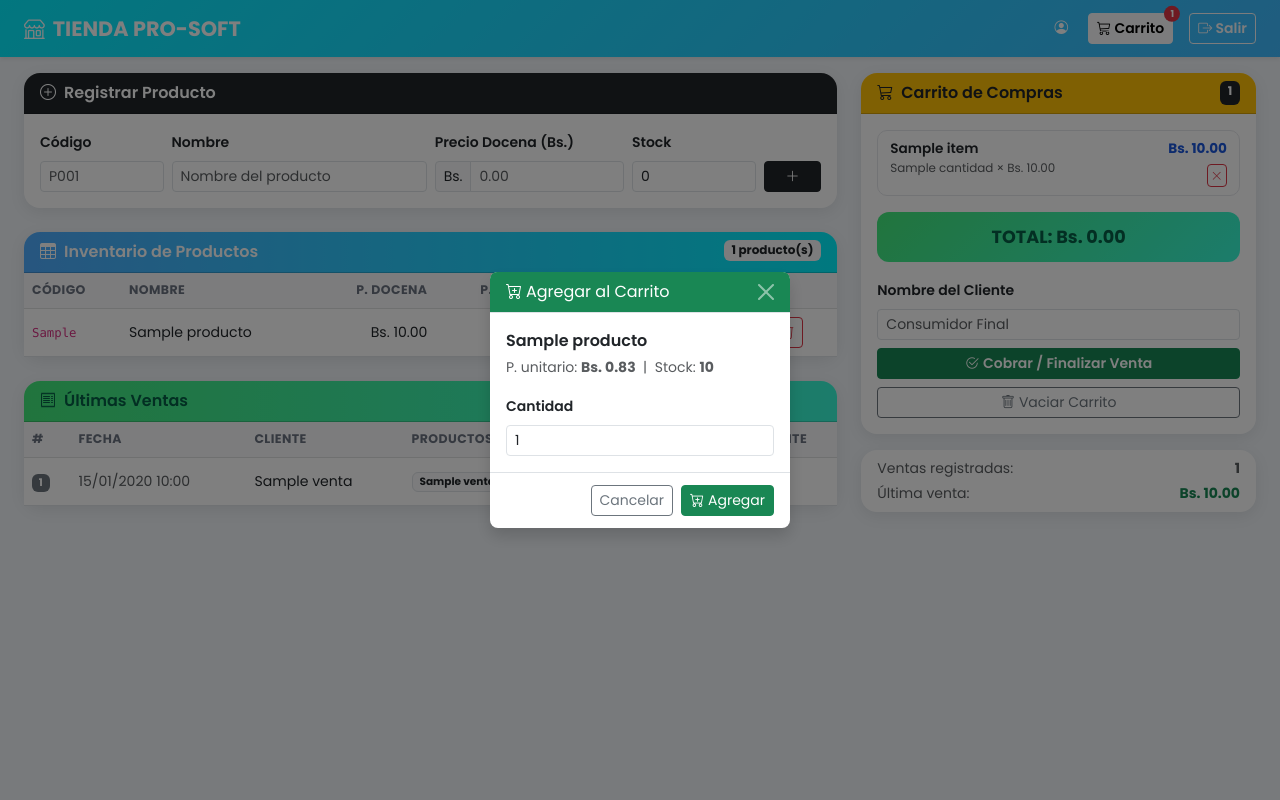
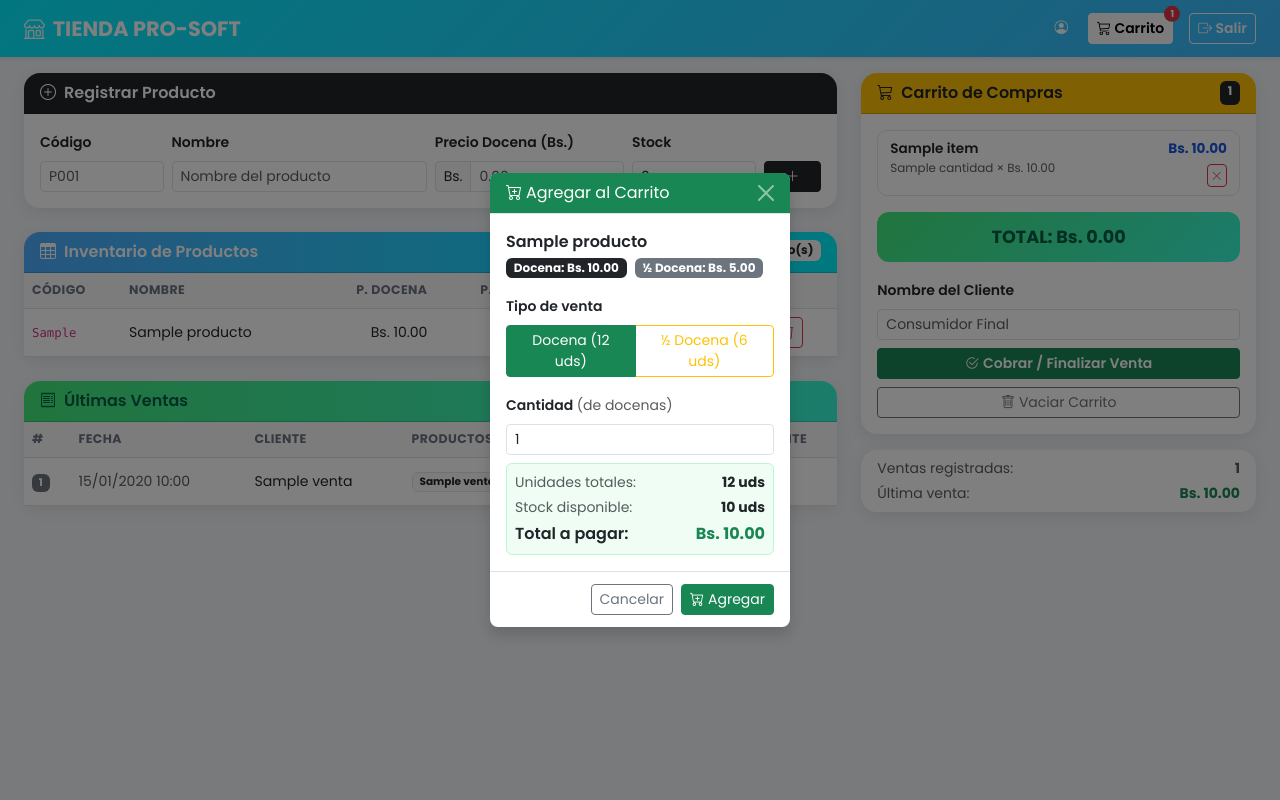
Before and after one commit to Ameri2004/inventario-tienda, a Flask app: template templates/index.html in a window 1280 px wide, after a click on "Añadir". Run offline with Flask 3, Linux system fonts and the light colour scheme; tables that the repository leaves empty hold one stand-in row (values such as "Sample post"); the template is opened without the code that fills it: values that come from a table or form of the project are taken from there, most other values are stand-ins (such as "Sample title", 1, 10 or a date in 2020).

Commit message:
cambio para docena y media docena

```diff
--- a/templates/index.html
+++ b/templates/index.html
@@ -402,20 +402,81 @@
             </div>
             <form action="/agregar_al_carrito" method="POST">
                 <input type="hidden" name="producto_id" value="{{ p.id }}">
+                <!-- cantidad final en unidades, la calcula el JS -->
+                <input type="hidden" name="cantidad" id="cantFinal_{{ p.id }}" value="12">
                 <div class="modal-body">
                     <p class="fw-semibold mb-1">{{ p.nombre }}</p>
-                    <p class="text-muted small mb-3">
-                        P. unitario: <strong>Bs. {{ "%.2f"|format(p.precio_unitario) }}</strong>
-                        &nbsp;|&nbsp; Stock: <strong>{{ p.stock_unidades }}</strong>
-                    </p>
-                    <label class="form-label small fw-semibold">Cantidad</label>
-                    <input type="number" name="cantidad" class="form-control form-control-sm"
-                           value="1" min="1" max="{{ p.stock_unidades }}" required>
+
+                    <!-- Precios de referencia -->
+                    <div class="d-flex gap-2 mb-3">
+                        <span class="badge bg-dark">
+                            Docena: Bs. {{ "%.2f"|format(p.precio_docena|float) }}
+                        </span>
+                        <span class="badge bg-secondary">
+                            ½ Docena: Bs. {{ "%.2f"|format((p.precio_docena|float) / 2) }}
+                        </span>
+                    </div>
+
+                    <!-- Selector docena / media docena -->
+                    <label class="form-label small fw-semibold">Tipo de venta</label>
+                    <div class="btn-group w-100 mb-3" role="group" id="tipoVenta_{{ p.id }}">
+                        <input type="radio" class="btn-check" name="tipoVenta_{{ p.id }}"
+                               id="docena_{{ p.id }}" value="12" checked
+                               onchange="actualizarModal({{ p.id }}, {{ p.precio_docena|float }}, {{ p.stock_unidades }})">
+                        <label class="btn btn-outline-success btn-sm" for="docena_{{ p.id }}">
+                            Docena (12 uds)
+                        </label>
+
+                        <input type="radio" class="btn-check" name="tipoVenta_{{ p.id }}"
+                               id="media_{{ p.id }}" value="6"
+                               onchange="actualizarModal({{ p.id }}, {{ p.precio_docena|float }}, {{ p.stock_unidades }})">
+                        <label class="btn btn-outline-warning btn-sm" for="media_{{ p.id }}">
+                            ½ Docena (6 uds)
+                        </label>
+                    </div>
+
+                    <!-- Cantidad de docenas/medias docenas -->
+                    <label class="form-label small fw-semibold">
+                        Cantidad
+                        <span class="text-muted fw-normal" id="labelCant_{{ p.id }}">(de docenas)</span>
+                    </label>
+                    <input type="number"
+                           id="numLotes_{{ p.id }}"
+                           class="form-control form-control-sm mb-2"
+                           value="1" min="1"
+                           oninput="actualizarModal({{ p.id }}, {{ p.precio_docena|float }}, {{ p.stock_unidades }})"
+                           required>
+
+                    <!-- Resumen calculado -->
+                    <div class="rounded p-2 mt-1" style="background:#f0fdf4; border:1px solid #bbf7d0;">
+                        <div class="d-flex justify-content-between small">
+                            <span class="text-muted">Unidades totales:</span>
+                            <strong id="resUds_{{ p.id }}">12 uds</strong>
+                        </div>
+                        <div class="d-flex justify-content-between small mt-1">
+                            <span class="text-muted">Stock disponible:</span>
+                            <strong>{{ p.stock_unidades }} uds</strong>
+                        </div>
+                        <div class="d-flex justify-content-between mt-1">
+                            <span class="fw-semibold">Total a pagar:</span>
+                            <strong class="text-success" id="resTotal_{{ p.id }}">
+                                Bs. {{ "%.2f"|format(p.precio_docena|float) }}
+                            </strong>
+                        </div>
+                    </div>
+
+                    <!-- Aviso de stock insuficiente -->
+                    <div id="avisoStock_{{ p.id }}"
+                         class="alert alert-danger py-1 px-2 mt-2 small d-none">
+                        <i class="bi bi-exclamation-triangle-fill me-1"></i>
+                        Stock insuficiente.
+                    </div>
                 </div>
                 <div class="modal-footer py-2">
                     <button type="button" class="btn btn-outline-secondary btn-sm"
                             data-bs-dismiss="modal">Cancelar</button>
-                    <button type="submit" class="btn btn-success btn-sm">
+                    <button type="submit" class="btn btn-success btn-sm"
+                            id="btnAgregar_{{ p.id }}">
                         <i class="bi bi-cart-plus me-1"></i>Agregar
                     </button>
                 </div>
@@ -429,10 +490,62 @@
 
 <script src="https://cdn.jsdelivr.net/npm/bootstrap@5.3.0/dist/js/bootstrap.bundle.min.js"></script>
 <script>
+    // ── Lógica del modal: docena / media docena ──────────────────────────
+    function actualizarModal(pid, precioDocena, stockMax) {
+        // Cuántas unidades por lote (12 = docena, 6 = media)
+        const loteRadio = document.querySelector(`input[name="tipoVenta_${pid}"]:checked`);
+        const udsPorLote = parseInt(loteRadio ? loteRadio.value : 12);
+
+        const numLotesInput = document.getElementById(`numLotes_${pid}`);
+        const numLotes = parseInt(numLotesInput.value) || 1;
+
+        const totalUds   = udsPorLote * numLotes;
+        const precioLote = udsPorLote === 12 ? precioDocena : precioDocena / 2;
+        const totalPago  = precioLote * numLotes;
+
+        // Actualizar etiqueta de tipo
+        const label = document.getElementById(`labelCant_${pid}`);
+        label.textContent = udsPorLote === 12 ? '(de docenas)' : '(de medias docenas)';
+
+        // Actualizar resumen
+        document.getElementById(`resUds_${pid}`).textContent   = totalUds + ' uds';
+        document.getElementById(`resTotal_${pid}`).textContent = 'Bs. ' + totalPago.toFixed(2);
+
+        // Validar stock
+        const aviso  = document.getElementById(`avisoStock_${pid}`);
+        const btnAg  = document.getElementById(`btnAgregar_${pid}`);
+        if (totalUds > stockMax) {
+            aviso.classList.remove('d-none');
+            btnAg.disabled = true;
+        } else {
+            aviso.classList.add('d-none');
+            btnAg.disabled = false;
+        }
+
+        // Escribir unidades finales en el campo hidden que recibe Flask
+        document.getElementById(`cantFinal_${pid}`).value = totalUds;
+    }
+
+    // Inicializar cada modal cuando se abre (para que los valores sean frescos)
+    document.addEventListener('show.bs.modal', function(e) {
+        const pid = e.target.id.replace('modal', '');
+        if (!pid) return;
+        const precioEl = e.target.querySelector('[data-precio]');
+        // Re-ejecutar cálculo al abrir
+        const precioDocena = parseFloat(
+            e.target.querySelector('.badge.bg-dark').textContent.replace(/[^0-9.]/g, '')
+        );
+        const stockEl = e.target.querySelector('strong[id^="resUds_"]');
+        // Simplemente re-disparar la función con los datos del template ya impresos
+        // El onchange/oninput ya tienen los valores hardcodeados desde Jinja
+    });
+
     // Auto-cerrar alertas a los 4 segundos
     setTimeout(() => {
-        document.querySelectorAll('.alert').forEach(el => {
-            bootstrap.Alert.getOrCreateInstance(el).close();
+        document.querySelectorAll('.alert:not(#avisoStock_\\w+)').forEach(el => {
+            if (!el.id.startsWith('avisoStock')) {
+                try { bootstrap.Alert.getOrCreateInstance(el).close(); } catch(e) {}
+            }
         });
     }, 4000);
 </script>
```
